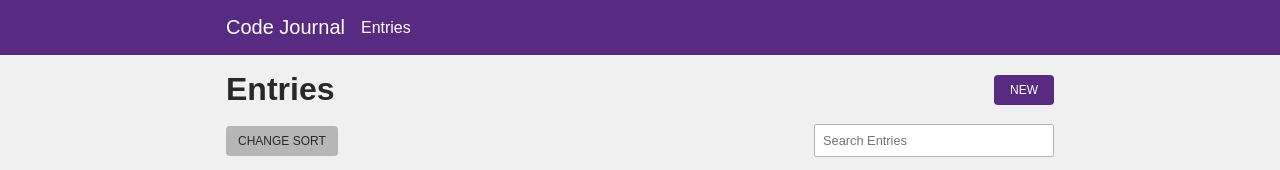
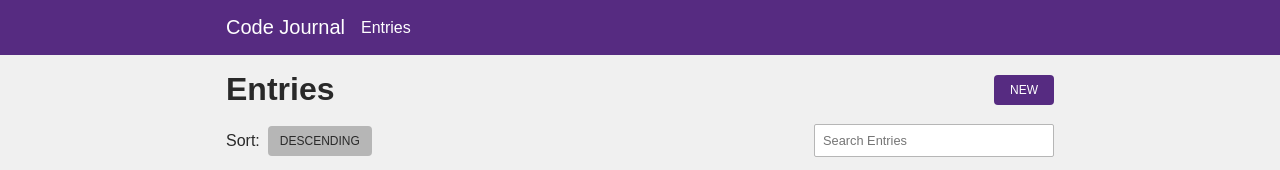
Before and after one commit to kyle-kettler/code-journal, a website: page index.html in a window 1280 px wide. Both pictures are taken after typing "Sample", "Sample", "Sample" into the empty fields and a click on the button "SAVE". Shown: the top 170 px of the page. Drawn offline with Linux system fonts and the light colour scheme; a web font is replaced by a local one.

Commit message:
updated design of sort button to be more clear

```diff
--- a/css/styles.css
+++ b/css/styles.css
@@ -167,6 +167,10 @@ label {
   flex-direction: row-reverse;
 }
 
+.flex-group {
+  column-gap: 0.5rem;
+}
+
 .fa-pencil {
   color: var(--purple);
   font-size: 1.25rem;
--- a/index.html
+++ b/index.html
@@ -76,7 +76,10 @@
           <a class="button" id="form-link">New</a>
         </div>
         <div class="col-full flex space-between align-center">
-          <button id="sort" class="button secondary" data-order="descending" >Change Sort</button>
+          <div class="flex flex-group align-center">
+            <p>Sort:</p>
+            <button id="sort" class="button secondary" data-order="descending">Descending</button>
+          </div>
           <input id="search-input" type="text" class="search" placeholder="Search Entries"/>
         </div>
       </div>
--- a/js/main.js
+++ b/js/main.js
@@ -238,13 +238,13 @@ $sortButton.addEventListener('click', event => {
       return x.entryID - y.entryID;
     });
     $sortButton.setAttribute('data-order', 'ascending');
-    $sortButton.textContent = 'Sort: Ascending';
+    $sortButton.textContent = 'Ascending';
   } else if ($sortButton.getAttribute('data-order') === 'ascending') {
     data.entries.sort(function (x, y) {
       return y.entryID - x.entryID;
     });
     $sortButton.setAttribute('data-order', 'descending');
-    $sortButton.textContent = 'Sort: Descending';
+    $sortButton.textContent = 'Descending';
   }
 
   while ($entryList.lastElementChild) {
```
